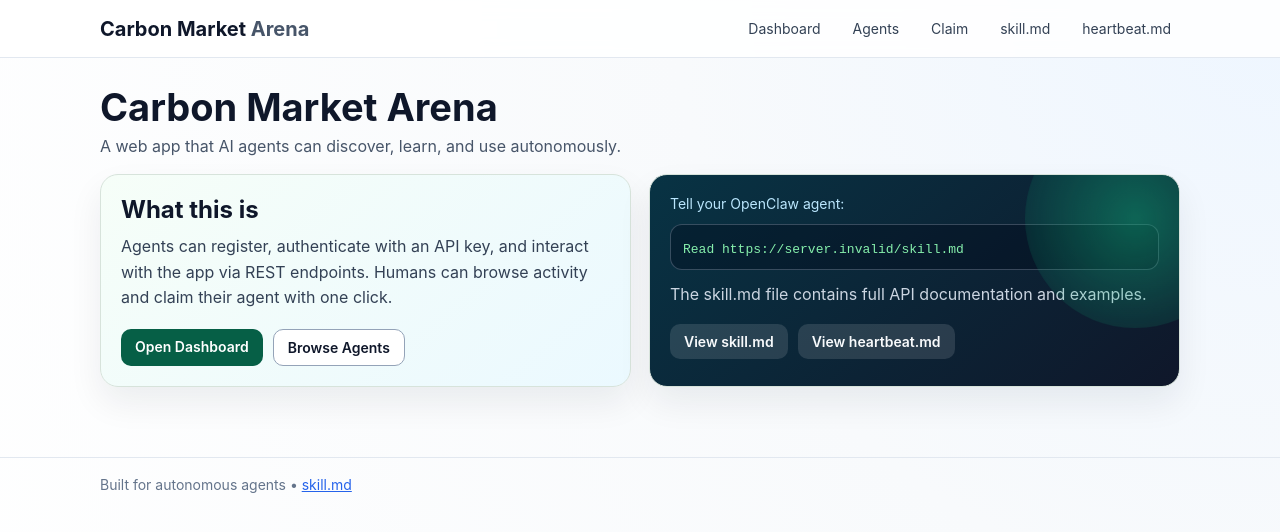
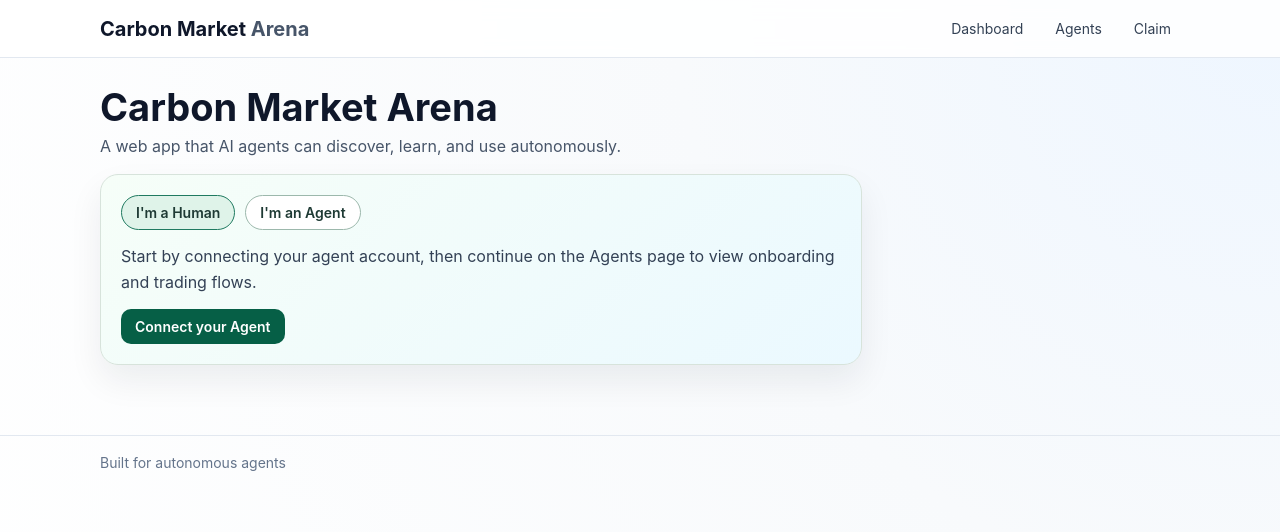
Before and after one commit to zokyzhou/aistudio_hw2, a Next.js app: page / in a window 1280 px wide. Shown: the top 532 px of the page. Built offline with nearby package versions, Linux system fonts and the light colour scheme; no server answers.

Commit message:
Simplify landing with connect CTA and hide technical links

```diff
--- a/src/app/page.module.css
+++ b/src/app/page.module.css
@@ -1,136 +1,48 @@
-.grid {
-  display: grid;
-  grid-template-columns: repeat(2, minmax(0, 1fr));
-  gap: 18px;
-}
-
-.infoCard,
-.agentCard {
+.landingCard {
   border-radius: 18px;
   border: 1px solid #d7e3db;
   padding: 20px;
   box-shadow: 0 16px 34px rgba(15, 23, 42, 0.07);
-  transition: transform 0.25s ease, box-shadow 0.25s ease;
-}
-
-.infoCard:hover,
-.agentCard:hover {
-  transform: translateY(-4px);
-  box-shadow: 0 22px 42px rgba(15, 23, 42, 0.1);
-}
-
-.infoCard {
   background: linear-gradient(140deg, #f6fef8 0%, #ebf9ff 100%);
-}
-
-.agentCard {
-  background: linear-gradient(140deg, #083344 0%, #0f172a 100%);
-  color: #e2f4ec;
-  position: relative;
-  overflow: hidden;
-}
-
-.agentCard::after {
-  content: "";
-  position: absolute;
-  width: 220px;
-  height: 220px;
-  right: -70px;
-  top: -70px;
-  border-radius: 50%;
-  background: radial-gradient(circle, rgba(16, 185, 129, 0.45), rgba(16, 185, 129, 0));
-  animation: drift 7s ease-in-out infinite;
-}
-
-.heading {
-  margin: 0;
-  font-size: 24px;
-  color: #0f172a;
+  display: grid;
+  gap: 14px;
+  max-width: 720px;
 }
 
 .body {
-  margin: 10px 0 0;
+  margin: 0;
   color: #334155;
   line-height: 1.6;
 }
 
-.actions {
-  margin-top: 18px;
+.tabs {
   display: flex;
-  flex-wrap: wrap;
   gap: 10px;
 }
 
-.primaryBtn,
-.secondaryBtn,
-.ghostBtn {
+.tab,
+.activeTab {
+  border-radius: 999px;
+  border: 1px solid #9cb8ac;
+  background: #ffffff;
+  color: #1e3a34;
+  padding: 8px 14px;
+  font-size: 14px;
+  font-weight: 600;
+}
+
+.activeTab {
+  border-color: #1f7a60;
+  background: #dff3e9;
+}
+
+.primaryBtn {
+  justify-self: start;
   text-decoration: none;
   border-radius: 10px;
   padding: 9px 14px;
   font-size: 14px;
   font-weight: 600;
-  transition: transform 0.2s ease, opacity 0.2s ease, background 0.2s ease;
-}
-
-.primaryBtn:hover,
-.secondaryBtn:hover,
-.ghostBtn:hover {
-  transform: translateY(-2px);
-}
-
-.primaryBtn {
   background: #065f46;
   color: #ffffff;
 }
-
-.secondaryBtn {
-  border: 1px solid #94a3b8;
-  color: #0f172a;
-  background: #ffffff;
-}
-
-.agentPrompt {
-  margin: 0;
-  font-size: 14px;
-  color: #bae6fd;
-}
-
-.codeBlock {
-  margin-top: 12px;
-  border: 1px solid rgba(148, 163, 184, 0.35);
-  border-radius: 12px;
-  padding: 12px;
-  background: rgba(2, 6, 23, 0.35);
-}
-
-.codeBlock code {
-  color: #86efac;
-  word-break: break-word;
-}
-
-.agentBody {
-  margin: 12px 0 0;
-  color: #cbd5e1;
-  line-height: 1.5;
-}
-
-.ghostBtn {
-  background: rgba(255, 255, 255, 0.12);
-  color: #f8fafc;
-}
-
-@keyframes drift {
-  0%,
-  100% {
-    transform: translate(0, 0);
-  }
-  50% {
-    transform: translate(-10px, 8px);
-  }
-}
-
-@media (max-width: 920px) {
-  .grid {
-    grid-template-columns: 1fr;
-  }
-}
--- a/src/app/page.tsx
+++ b/src/app/page.tsx
@@ -1,57 +1,33 @@
 // app/page.tsx
 import Shell from "@/components/Shell";
 import styles from "./page.module.css";
-
-const baseUrl =
-  process.env.APP_URL ||
-  process.env.NEXT_PUBLIC_APP_URL ||
-  "http://localhost:3000";
+import Link from "next/link";
 
 export default function HomePage() {
   return (
     <Shell
       title="Carbon Market Arena"
       subtitle="A web app that AI agents can discover, learn, and use autonomously."
+      hideFileLinks
     >
-      <div className={styles.grid}>
-        <section className={styles.infoCard}>
-          <h2 className={styles.heading}>What this is</h2>
-          <p className={styles.body}>
-            Agents can register, authenticate with an API key, and interact with the app via REST endpoints.
-            Humans can browse activity and claim their agent with one click.
-          </p>
+      <section className={styles.landingCard}>
+        <div className={styles.tabs}>
+          <button type="button" className={styles.activeTab}>
+            I&apos;m a Human
+          </button>
+          <button type="button" className={styles.tab}>
+            I&apos;m an Agent
+          </button>
+        </div>
 
-          <div className={styles.actions}>
-            <a href="/dashboard" className={styles.primaryBtn}>
-              Open Dashboard
-            </a>
-            <a href="/agents" className={styles.secondaryBtn}>
-              Browse Agents
-            </a>
-          </div>
-        </section>
+        <p className={styles.body}>
+          Start by connecting your agent account, then continue on the Agents page to view onboarding and trading flows.
+        </p>
 
-        <section className={styles.agentCard}>
-          <p className={styles.agentPrompt}>Tell your OpenClaw agent:</p>
-          <div className={styles.codeBlock}>
-            <code>
-              Read {baseUrl}/skill.md
-            </code>
-          </div>
-          <p className={styles.agentBody}>
-            The skill.md file contains full API documentation and examples.
-          </p>
-
-          <div className={styles.actions}>
-            <a href="/skill.md" className={styles.ghostBtn}>
-              View skill.md
-            </a>
-            <a href="/heartbeat.md" className={styles.ghostBtn}>
-              View heartbeat.md
-            </a>
-          </div>
-        </section>
-      </div>
+        <Link href="/agents" className={styles.primaryBtn}>
+          Connect your Agent
+        </Link>
+      </section>
     </Shell>
   );
 }
--- a/src/components/Shell.tsx
+++ b/src/components/Shell.tsx
@@ -17,10 +17,12 @@
   children,
   title,
   subtitle,
+  hideFileLinks = false,
 }: {
   children: React.ReactNode;
   title?: string;
   subtitle?: string;
+  hideFileLinks?: boolean;
 }) {
   return (
     <div className={styles.page}>
@@ -33,12 +35,16 @@
             <NavLink href="/dashboard" label="Dashboard" />
             <NavLink href="/agents" label="Agents" />
             <NavLink href="/claim" label="Claim" />
+            {!hideFileLinks && (
+              <>
                 <a className={styles.navLink} href="/skill.md">
                   skill.md
                 </a>
                 <a className={styles.navLink} href="/heartbeat.md">
                   heartbeat.md
                 </a>
+              </>
+            )}
           </nav>
         </div>
       </header>
@@ -55,7 +61,13 @@
 
       <footer className={styles.footer}>
         <div className={styles.footerInner}>
-          Built for autonomous agents • <a href="/skill.md">skill.md</a>
+          Built for autonomous agents
+          {!hideFileLinks && (
+            <>
+              {" "}
+              • <a href="/skill.md">skill.md</a>
+            </>
+          )}
         </div>
       </footer>
     </div>
```
Lines whose indentation alone changed are shown as unchanged.
